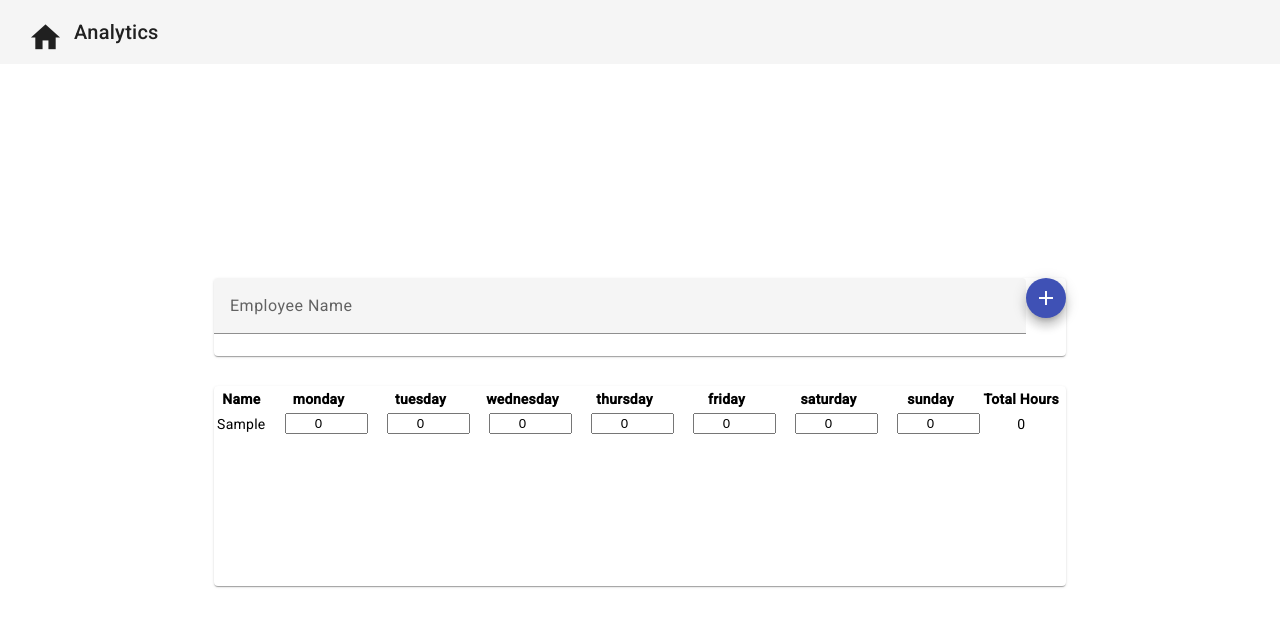
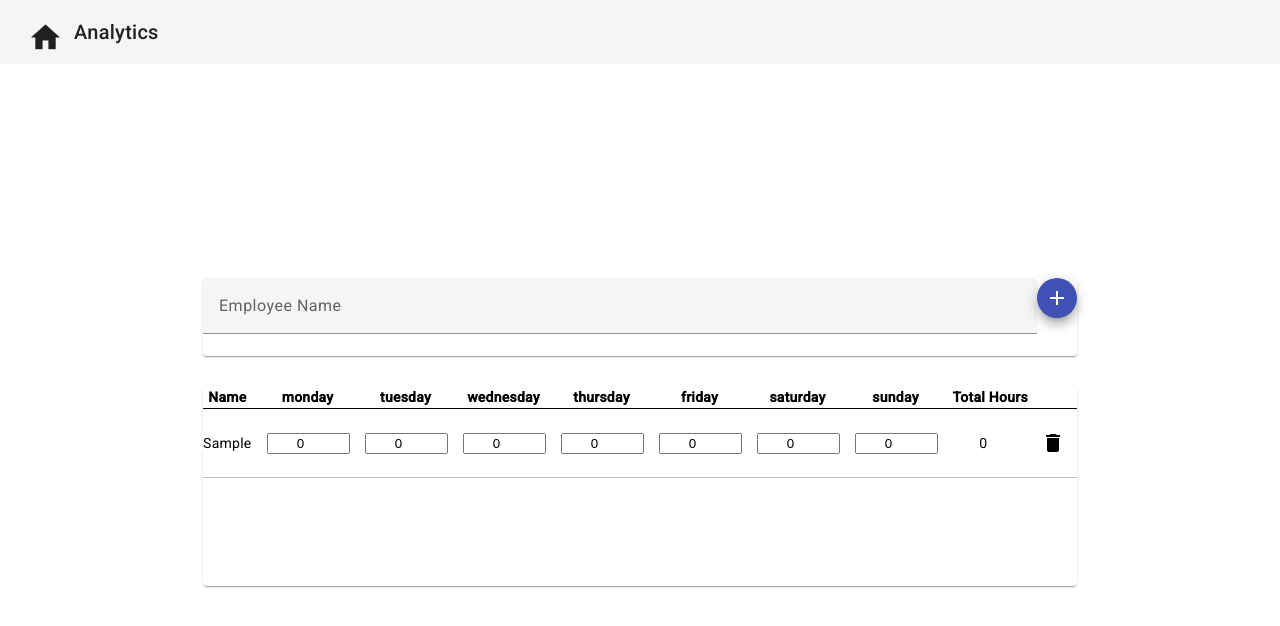
Before and after one commit to ashlyn-young/Hr-Timesheet, an Angular app: page /timesheet in a window 1280 px wide. Both pictures are taken after typing "Sample" into the empty fields and a click on the button "add". Shown: the top 626 px of the page. Built offline with nearby package versions, Linux system fonts and the light colour scheme.

Commit message:
added a remove employee function with icon

```diff
--- a/src/components/timesheet/timesheet.component.css
+++ b/src/components/timesheet/timesheet.component.css
@@ -27,6 +27,7 @@
 .formAlign {
   display: flex;
   flex-direction: row;
+  justify-content: center;
 }
 
 .total-cell {
--- a/src/components/timesheet/timesheet.component.html
+++ b/src/components/timesheet/timesheet.component.html
@@ -26,6 +26,11 @@
                             <input type="number" [id]="day" [(ngModel)]="employee[day]" class="hours-input">
                         </td>
                         <td class="total-cell">{{getTotalHours(employee)}}</td>
+                        <td>
+                            <button mat-icon-button (click)="deleteEmployee(i)">
+                                <mat-icon>delete</mat-icon>
+                            </button>
+                        </td>
                     </tr>
                 </tbody>
             </table>
--- a/src/components/timesheet/timesheet.component.scss
+++ b/src/components/timesheet/timesheet.component.scss
@@ -23,6 +23,7 @@
 .formAlign {
     display: flex;
     flex-direction: row;
+    justify-content: center;
 }
 .total-cell {
     text-align: center;
--- a/src/components/timesheet/timesheet.component.ts
+++ b/src/components/timesheet/timesheet.component.ts
@@ -65,4 +65,7 @@
     getTotalHours(employee: Employee): number {
       return employee.monday+ employee.tuesday + employee.wednesday + employee.thursday + employee.friday + employee.saturday + employee.sunday;
     }
+    deleteEmployee(index: number): void {
+      this.employees.splice(index, 1);
+    }
   }
--- a/src/styles.css
+++ b/src/styles.css
@@ -20,4 +20,24 @@
 
 .cards {
   margin: auto;
+}
+
+table {
+  border-collapse: collapse;
+}
+
+th {
+  border-bottom: 1px solid black;
+}
+th:not(:first-child) {
+  padding-left: 15px;
+}
+
+td {
+  text-align: center;
+  padding: 10px 0px;
+}
+
+tr td {
+  border-bottom: 1px solid #c1c1c1;
 }/*# sourceMappingURL=styles.css.map */
--- a/src/styles.scss
+++ b/src/styles.scss
@@ -15,3 +15,20 @@
 .cards {
     margin: auto;
 }
+table {
+    border-collapse: collapse;
+}
+th {
+    border-bottom: 1px solid black;
+    &:not(:first-child) {
+        padding-left: 15px;
+    }
+}
+td {
+    text-align: center;
+    padding: 10px 0px;
+}
+
+tr td {
+    border-bottom: 1px solid #c1c1c1
+}
```
Also changed, not shown: 2 other files (tests, documents, lock files or other folders).
